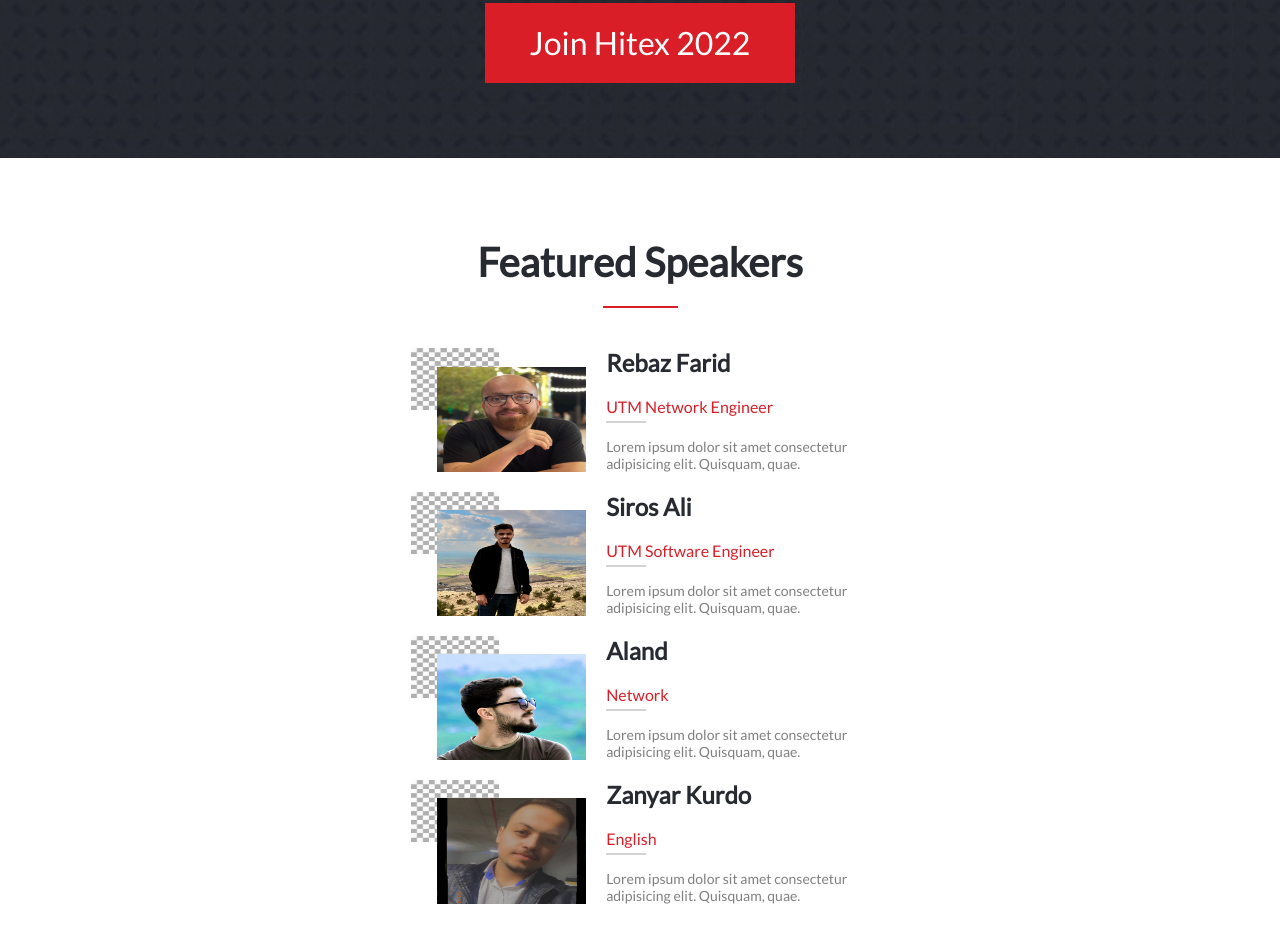
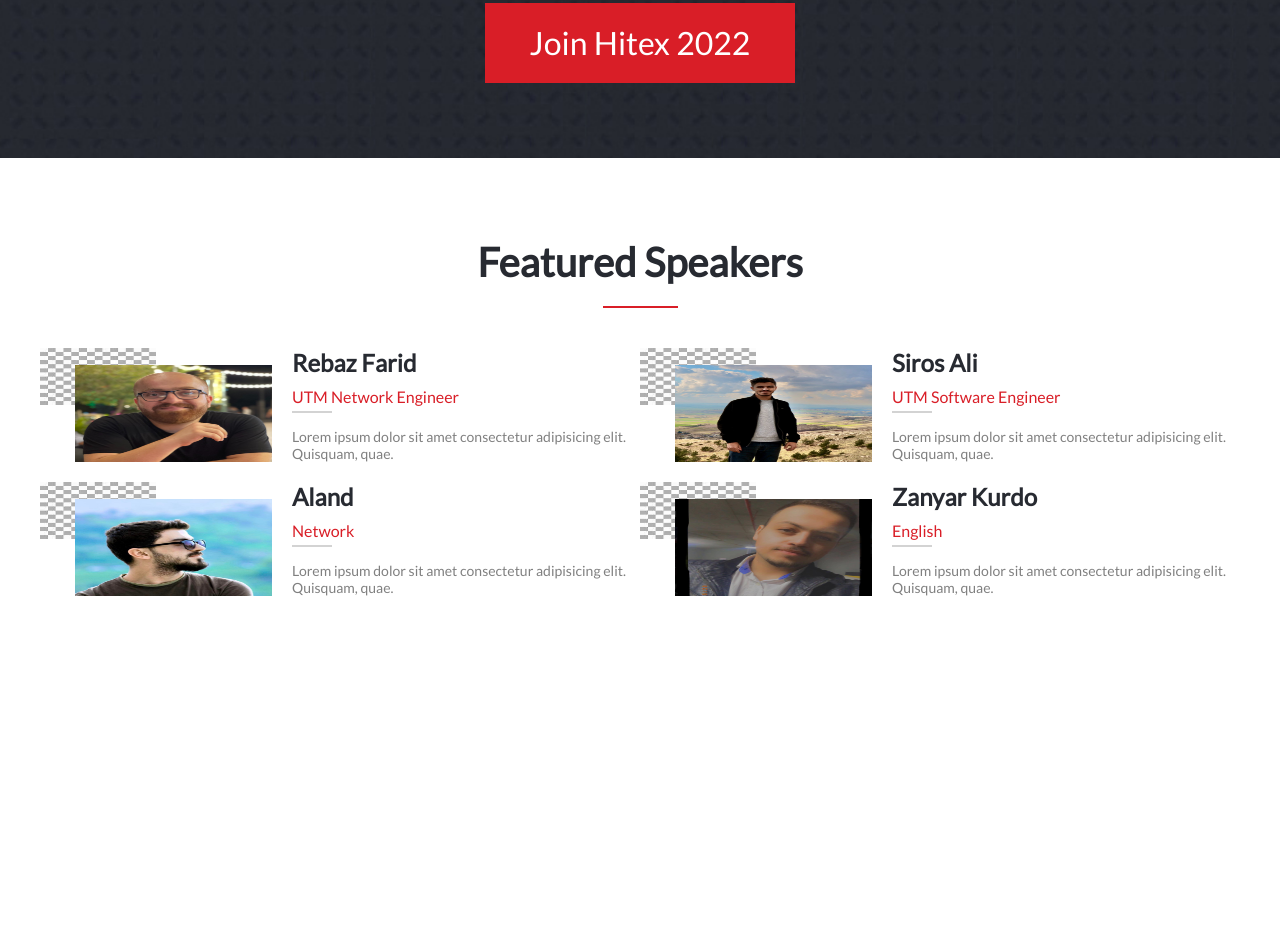
Before and after one commit to Mhamad-Raad/Hitex, a website: page index.html in a window 1280 px wide. Shown: the part 1235-2178 px from the top of the page. After the commit the page ends 1936 px from the top, so only its background shows below. Drawn offline with Linux system fonts and the light colour scheme.

Commit message:
add responsiveness to speakers section in home page

```diff
--- a/CSS/Home/authors.css
+++ b/CSS/Home/authors.css
@@ -1,8 +1,16 @@
-.speakers {
+.speakers-section {
   padding: 30px 20px;
   display: flex;
   flex-direction: column;
   align-items: center;
+}
+
+.speakers {
+  display: flex;
+  flex-direction: column;
+  align-items: center;
+  width: 100%;
+  max-width: 1200px;
 }
 
 .speakers-title {
@@ -83,3 +91,19 @@
   color: grey;
   margin: 0;
 }
+
+@media screen and (min-width: 768px) {
+  .speakers {
+    flex-direction: row;
+    justify-content: space-around;
+    flex-wrap: wrap;
+  }
+
+  .speaker-box {
+    width: 50%;
+  }
+
+  .speaker-name {
+    margin-bottom: 10px;
+  }
+}
--- a/CSS/Home/program.css
+++ b/CSS/Home/program.css
@@ -107,5 +107,4 @@
     height: 80px;
     margin-top: 70px;
   }
-
 }
--- a/index.html
+++ b/index.html
@@ -84,9 +84,11 @@
     <div class="spacer"></div>
   </section>
 
-  <section class="speakers">
+  <section class="speakers-section">
     <h1 class="speakers-title">Featured Speakers</h1>
     <div class="underline"></div>
+
+    <div class="speakers">
 
       <div class="speaker-box">
 
@@ -147,7 +149,7 @@
           <p class="speaker-desc">Lorem ipsum dolor sit amet consectetur adipisicing elit. Quisquam, quae.</p>
         </div>
       </div>
-
+  </div>
     <div class="spacer"></div>
   </section>
 </body>
```
Lines whose indentation alone changed are shown as unchanged.
